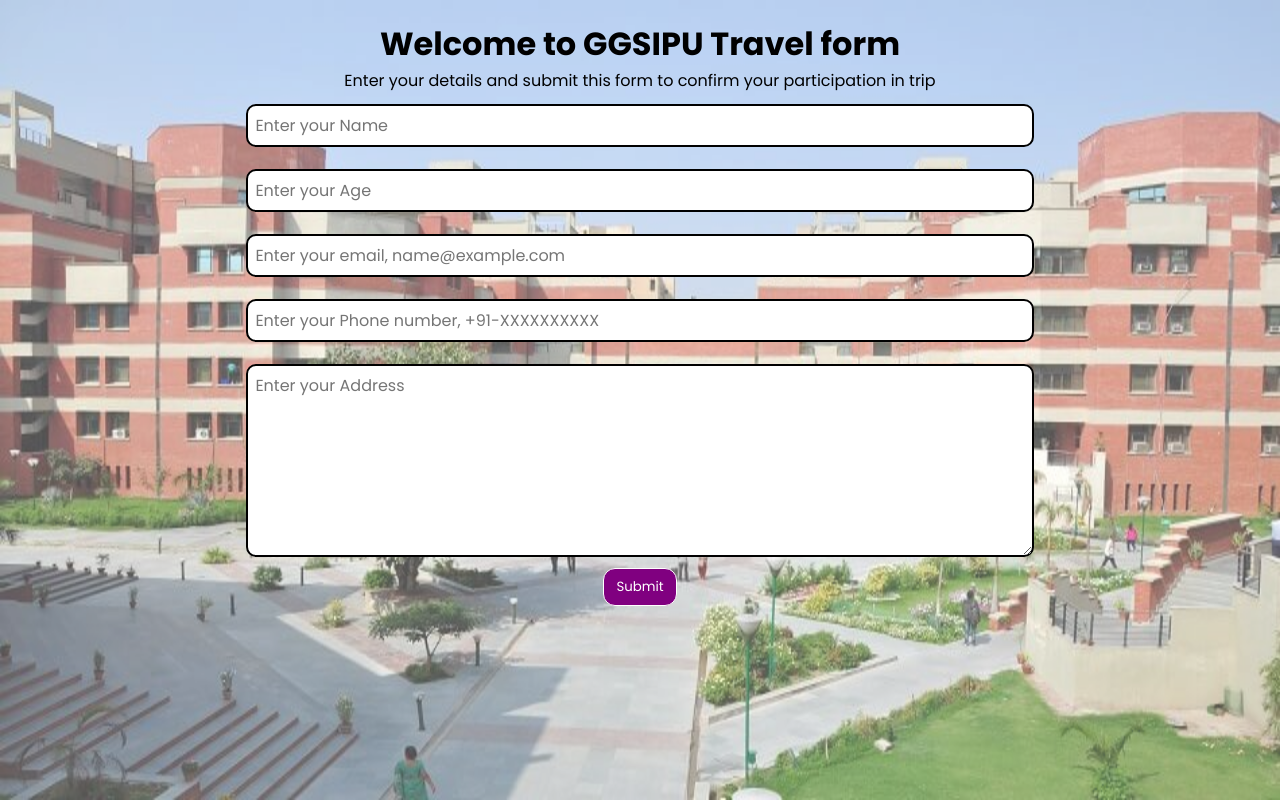
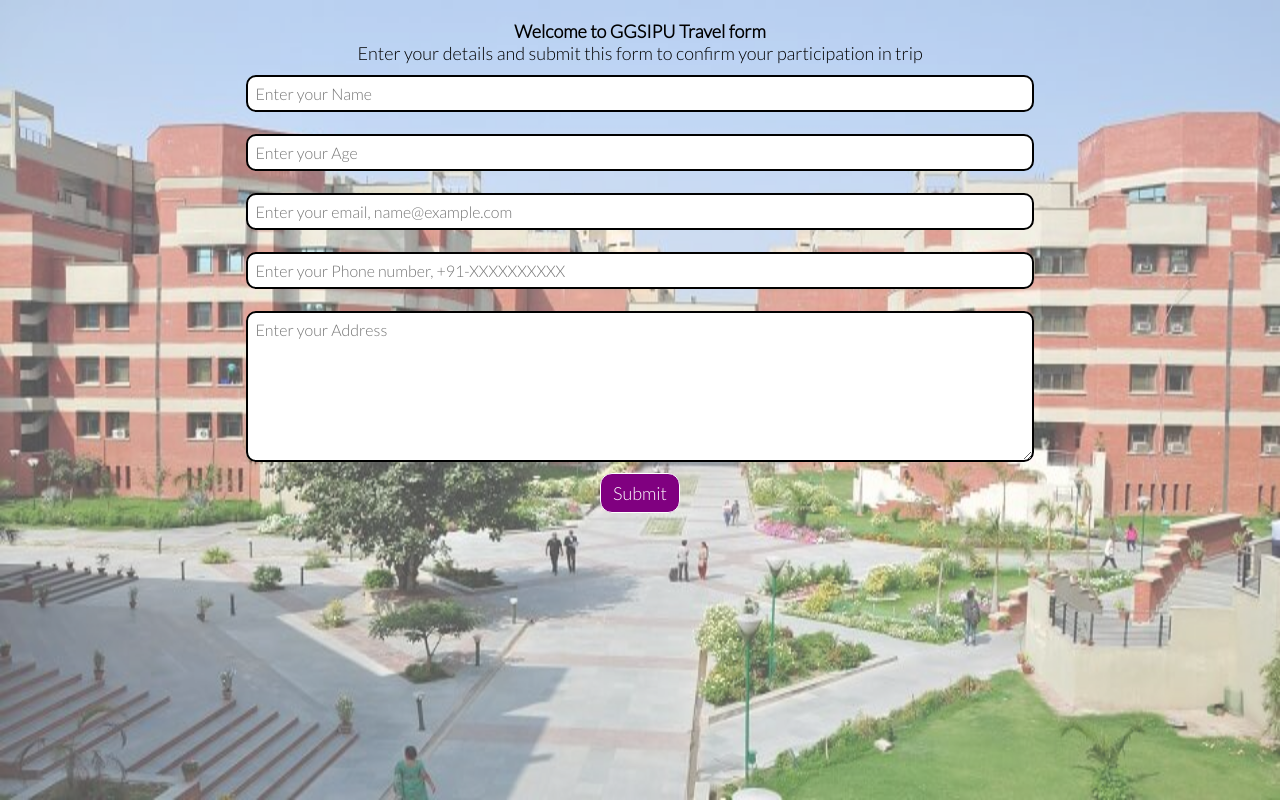
Before and after one commit to tinyhunter99/Travel-Form, a PHP site: page / in a window 1280 px wide. Run offline with PHP 8.4, Linux system fonts and the light colour scheme.

Commit message:
Update style.css
Changed font and size.

```diff
--- a/style.css
+++ b/style.css
@@ -1,10 +1,11 @@
-@import url('https://fonts.googleapis.com/css2?family=Poppins:wght@400;500;600;700&display=swap');
+@import url('https://fonts.googleapis.com/css2?family=Lato:wght@300&display=swap');
 
 *{
     margin: 0;
     padding: 0;
     box-sizing: border-box;
-    font-family: 'Poppins', sans-serif;
+    font-family: 'Lato', sans-serif;
+    font-size: 18px;
 }
 
 #image{
```
